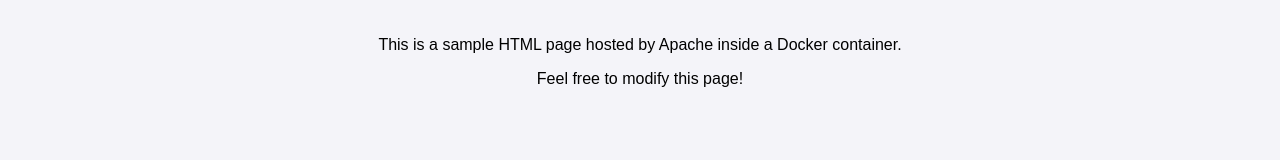
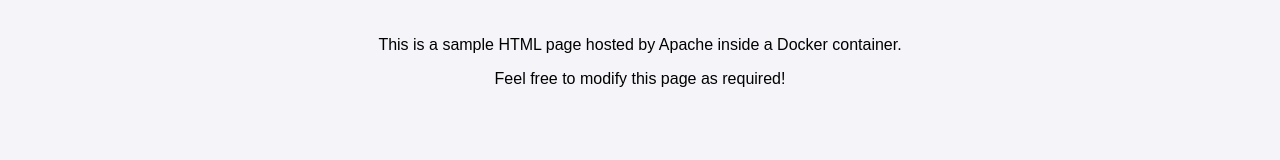
Before and after one commit to TejasWani1981/Webserver, a plain HTML site: page index.html in a window 1280 px wide. Shown: the part 150-310 px from the top of the page. Drawn offline with Linux system fonts and the light colour scheme.

Commit message:
webserver commit 2

```diff
--- a/index.html
+++ b/index.html
@@ -37,7 +37,7 @@
 
     <div class="content">
         <p>This is a sample HTML page hosted by Apache inside a Docker container.</p>
-        <p>Feel free to modify this page!</p>
+        <p>Feel free to modify this page as required!</p>
     </div>
 
     <footer>
```
